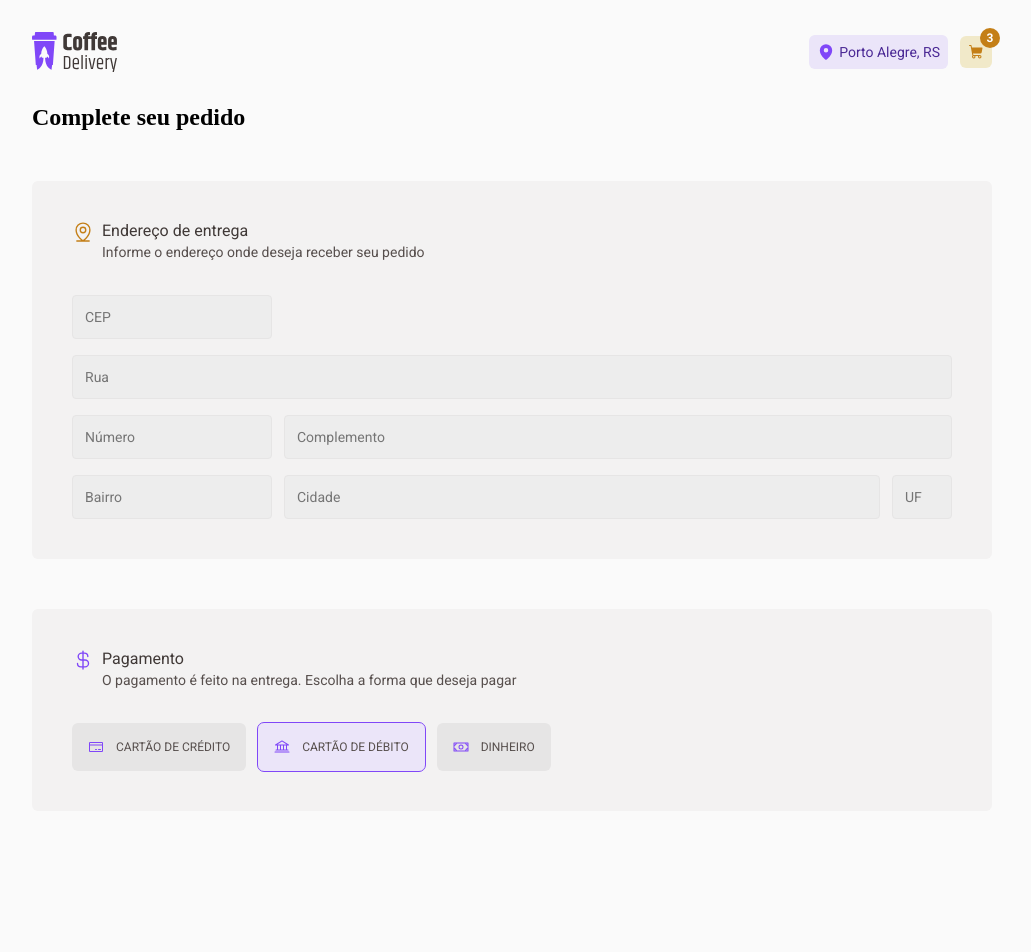
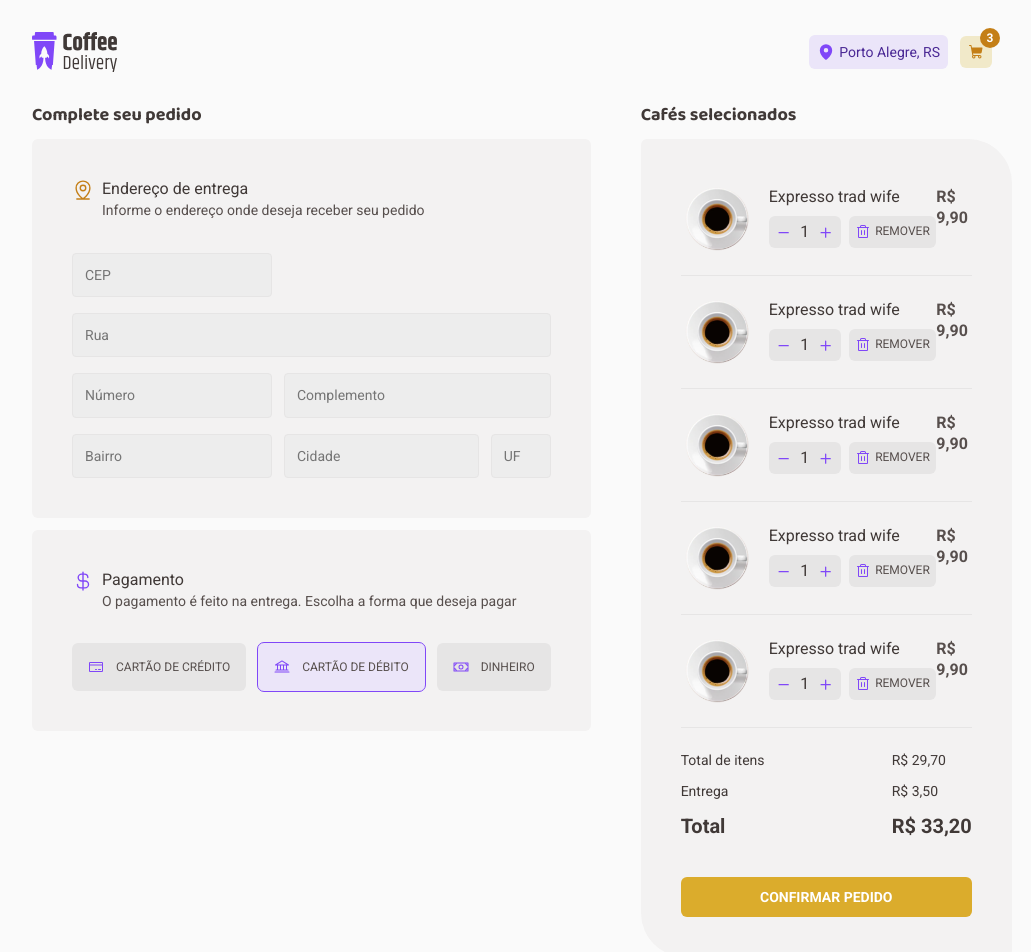
Before and after one commit to luislanga/coffee-delivery, a React (Vite) app: page /checkout in a window 1280 px wide. Shown: the top 952 px of the page, without its empty margins (128-1159 px from the left). Before the commit the page ends 811 px from the top, so only its background shows below. Built offline with nearby package versions, Linux system fonts and the light colour scheme.

Commit message:
added checkout page w/ components

```diff
--- a/src/Pages/Checkout/index.tsx
+++ b/src/Pages/Checkout/index.tsx
@@ -1,13 +1,20 @@
-import { Container } from "./styles";
+import { Container, InfoContainer, SelectionContainer } from "./styles";
 import { AddressForm } from "../../components/AddressForm";
 import { PaymentBox } from "../../components/PaymentBox";
+import { CheckoutConfirmationBox } from "../../components/CheckoutConfirmationBox";
 
 export function Checkout() {
   return (
     <Container>
-      <h2>Complete seu pedido</h2>
-      <AddressForm />
-      <PaymentBox />
+      <InfoContainer>
+        <h2>Complete seu pedido</h2>
+        <AddressForm />
+        <PaymentBox />
+      </InfoContainer>
+      <SelectionContainer>
+        <h2>Cafés selecionados</h2>
+        <CheckoutConfirmationBox/>
+      </SelectionContainer>
     </Container>
   );
 }
--- a/src/Pages/Checkout/styles.ts
+++ b/src/Pages/Checkout/styles.ts
@@ -1,7 +1,28 @@
 import styled from 'styled-components'
 
 export const Container = styled.div`
-display: flex;
-flex-direction: column;
-gap: 5rem;
+    display: flex;
+    gap: 5rem;
+    color: var(--base-subtitle, #403937);
+    h2{
+        font-size: 18px;
+        font-family: 'Baloo 2';
+        font-weight: 700;
+        line-height: 130%;
+    }
+
+    margin-bottom: 3rem;
 `
+
+export const InfoContainer = styled.div`
+    display: flex;
+    flex-direction: column;
+    gap: 1.2rem;
+`
+
+export const SelectionContainer = styled.div`
+    display: flex;
+    flex-direction: column;
+    gap: 1.2rem;
+
+`
--- /dev/null
+++ b/src/components/CheckoutConfirmationBox/index.tsx
@@ -0,0 +1,23 @@
+import { ItemCard } from "../ItemCard";
+import { ConfirmButton, Container, PaymentInfo } from "./styles";
+
+export function CheckoutConfirmationBox() {
+    return(
+        <Container>
+            <ItemCard/>
+            <ItemCard/>
+            <ItemCard/>
+            <ItemCard/>
+            <ItemCard/>
+            <PaymentInfo>
+                <span>Total de itens</span>
+                <span>R$ 29,70</span>
+                <span>Entrega</span>
+                <span>R$ 3,50</span>
+                <p>Total</p>
+                <p>R$ 33,20</p>
+            </PaymentInfo>
+                <ConfirmButton>Confirmar pedido</ConfirmButton>
+        </Container>
+    )
+}
--- /dev/null
+++ b/src/components/CheckoutConfirmationBox/styles.ts
@@ -0,0 +1,53 @@
+import styled from 'styled-components'
+
+export const Container = styled.div`
+    background-color: ${(props) => props.theme['base-card']};
+    border-radius: 6px 44px;
+    padding: 4rem;
+    display: flex;
+    flex-direction: column;
+
+    >div{
+        padding-bottom: 2.4rem;
+    }
+
+    div + div{
+        padding-top: 2.4rem;
+        border-top: 1px solid ${(props) => props.theme['base-button']};
+    }
+    `
+
+export const PaymentInfo = styled.div`
+    display: grid;
+    grid-template-areas:
+    "a b"
+    "c d"
+    "e f"
+    "g g";
+    justify-content: space-between;
+    gap: 1.5rem;
+    font-family: 'Roboto';
+    font-size: 1.4rem;
+
+    p{
+        font-weight: 700;
+        font-size: 2rem;
+    }
+
+    `
+    export const ConfirmButton = styled.button`
+        font-family: 'Roboto';
+        background-color: ${(props) => props.theme['yellow']};
+        color: ${(props) => props.theme.white};
+        width: 100%;
+        padding: 1.2rem;
+        border: none;
+        border-radius: 6px;
+        font-size: 1.4rem;
+        font-weight: 700;
+        text-transform: uppercase;
+        cursor: pointer;
+        &:hover{
+            background-color: ${(props) => props.theme['yellow-dark']}
+        }
+    `
--- /dev/null
+++ b/src/components/ItemCard/index.tsx
@@ -0,0 +1,38 @@
+import {
+  AdderContainer,
+  CardButtons,
+  CardControls,
+  Container,
+  ItemInfo,
+} from "./styles";
+import image from "../../assets/Coffee.png";
+import { Minus, Plus, Trash } from "@phosphor-icons/react";
+
+export function ItemCard() {
+  return (
+    <Container>
+      <ItemInfo>
+        <img src={image} alt="" />
+        <CardControls>
+          <span>Expresso trad wife</span>
+          <CardButtons>
+            <AdderContainer>
+              <button className="minus">
+                <Minus weight="bold" />
+              </button>
+              <span className="quantity">1</span>
+              <button className="plus">
+                <Plus weight="bold" />
+              </button>
+            </AdderContainer>
+            <button className="remove">
+                <Trash />
+                <span>Remover</span>
+            </button>
+          </CardButtons>
+        </CardControls>
+      </ItemInfo>
+      <p>R$ 9,90</p>
+    </Container>
+  );
+}
--- /dev/null
+++ b/src/components/ItemCard/styles.ts
@@ -0,0 +1,86 @@
+import styled from "styled-components";
+
+export const Container = styled.div`
+  padding: 0.8rem 0.4rem;
+  display: flex;
+  justify-content: space-between;
+  img {
+    height: 6.4rem;
+    width: 6.4rem;
+  }
+  p {
+    color: ${(props) => props.theme["base-text"]};
+    font-size: 1.6rem;
+    font-family: "Roboto";
+    font-weight: 700;
+    line-height: 130%;
+  }
+`;
+
+export const ItemInfo = styled.div`
+  display: flex;
+  gap: 2rem;
+`;
+
+export const AdderContainer = styled.div`
+  background-color: ${(props) => props.theme["base-button"]};
+  padding: 0.8rem;
+  display: flex;
+  width: 7.2rem;
+  height: 3.2rem;
+  align-items: center;
+  justify-content: space-between;
+  gap: 0.4rem;
+  border-radius: 6px;
+  font-size: 1.6rem;
+  font-family: "Roboto";
+
+  button {
+    background-color: transparent;
+    border: none;
+    color: ${(props) => props.theme.purple};
+    display: flex;
+    align-items: center;
+    cursor: pointer;
+  }
+`;
+
+export const CardControls = styled.div`
+  display: flex;
+  flex-direction: column;
+  gap: 0.8rem;
+  span {
+    font-size: 16px;
+    font-family: Roboto;
+    line-height: 130%;
+    color: ${(props) => props.theme["base-subtitle"]};
+  }
+`;
+
+export const CardButtons = styled.div`
+  display: flex;
+  gap: 0.8rem;
+
+  .remove {
+    display: flex;
+    align-items: center;
+    gap: 0.4rem;
+    font-size: 1.6rem;
+    padding: 0.65rem;
+    border: none;
+    color: ${(props) => props.theme.purple};
+    background-color: ${(props) => props.theme["base-button"]};
+    border-radius: 6px;
+    cursor: pointer;
+    span {
+      font-size: 1.2rem;
+      font-family: "Roboto";
+      text-transform: uppercase;
+      color: ${(props) => props.theme["base-text"]};
+    }
+
+    &:hover {
+      background-color: ${(props) => props.theme["base-hover"]};
+    }
+  }
+`;
```
